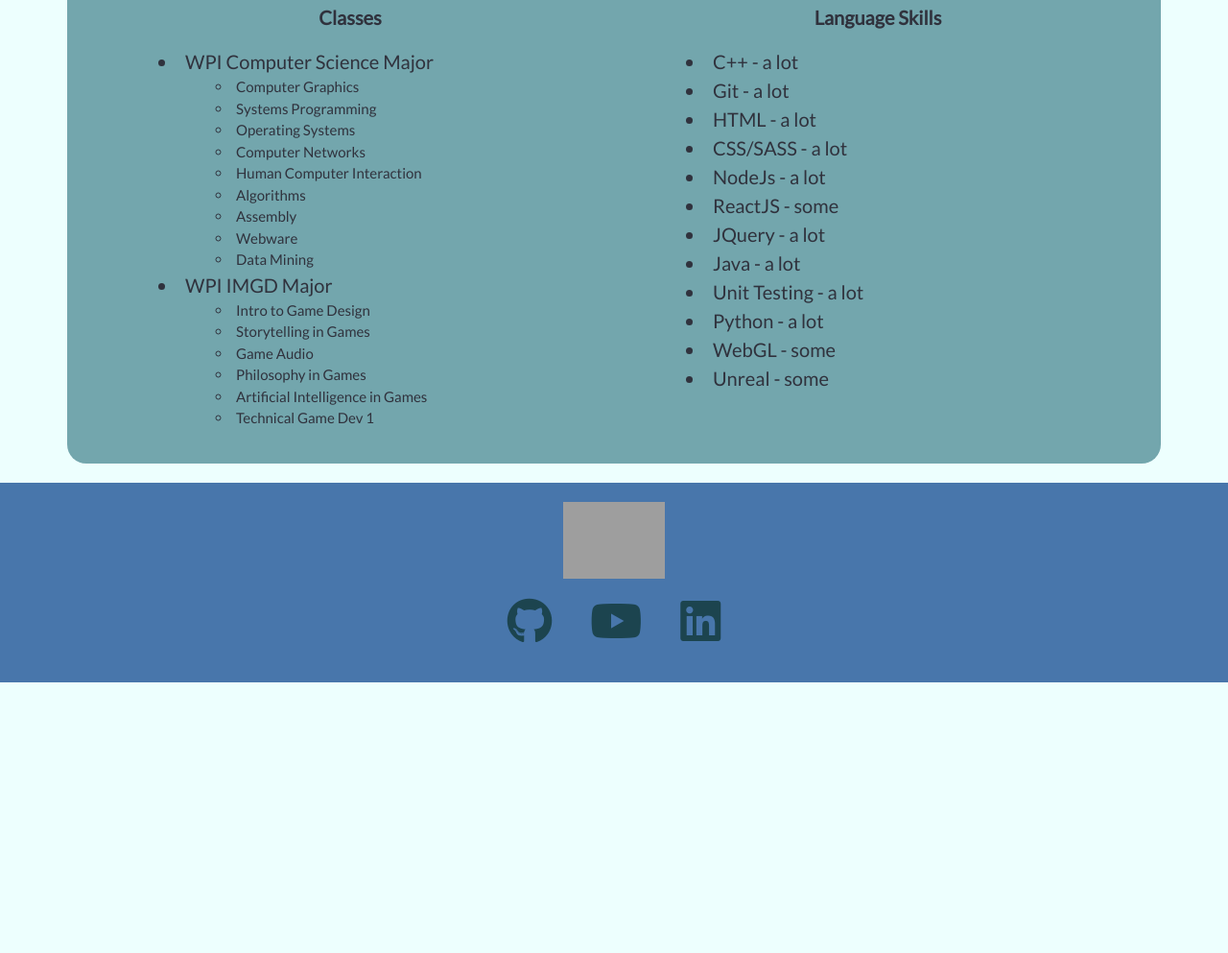
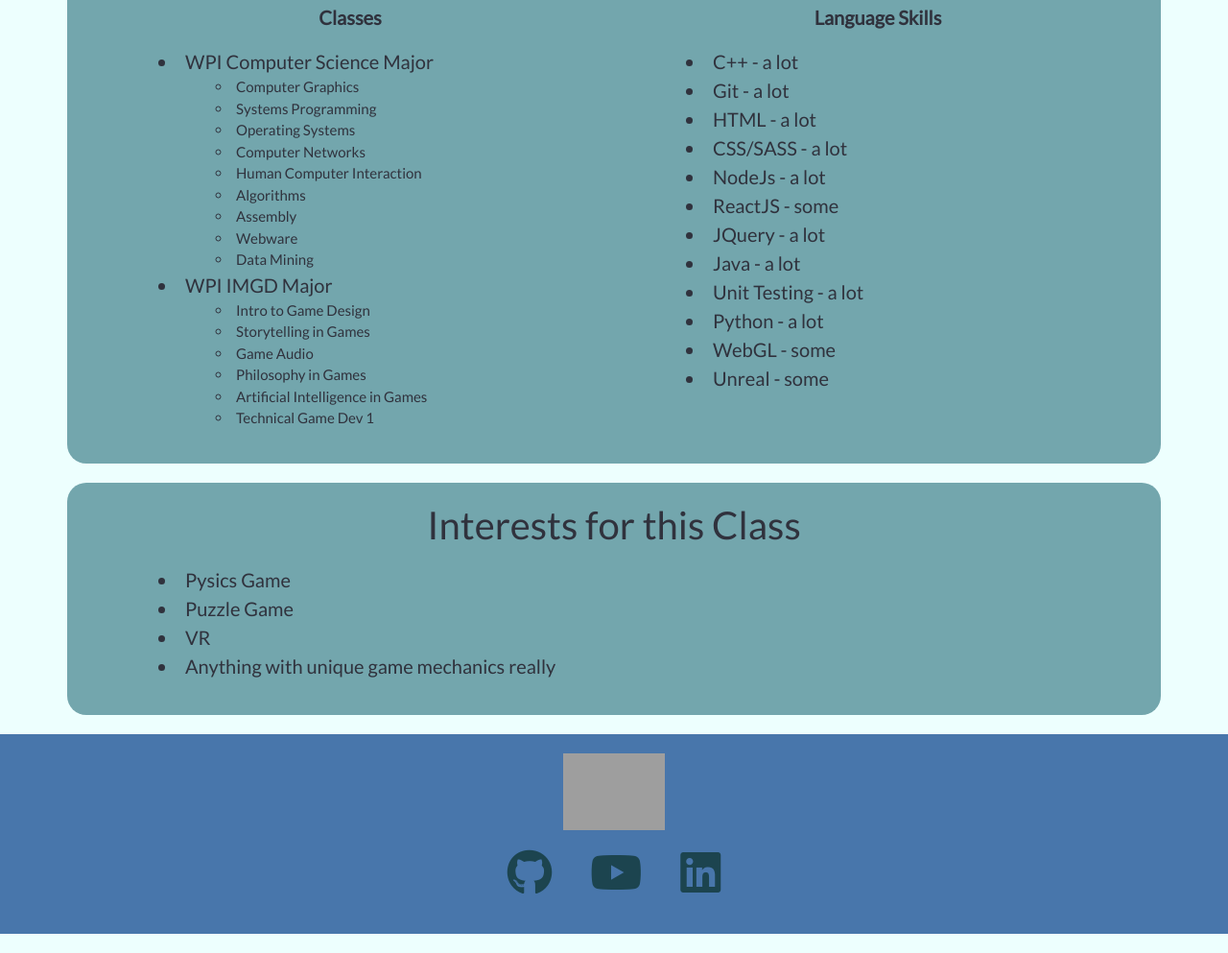
Before and after one commit to michaelbosik/imgd4000intro, a plain HTML site: page index.html in a window 1280 px wide. Shown: the part 665-1658 px from the top of the page at 96% size. Before the commit the page ends 1396 px from the top, so only its background shows below. Drawn offline with nearby package versions, Linux system fonts and the light colour scheme; grey boxes are pictures that could not be loaded.

Commit message:
added class interests

```diff
--- a/index.html
+++ b/index.html
@@ -93,6 +93,20 @@
                      </ul>
                   </div>
                </div>
+               <!--Interests for this class-->
+               <div class="row justify-content-center data">
+                  <h1 class="col-12">Interests for this Class</h1>
+                  <div class="col-12">
+                     <ul>
+                        <li>Pysics Game</li>
+                        <li>Puzzle Game</li>
+                        <li>VR</li>
+                        <li>Anything with unique game mechanics really</li>
+                     </ul>
+                  </div>
+                  <div class="col-12 col-lg-6">
+                  </div>
+               </div>
             </div>
             <div class="contact">
                <a href="https://michaelbosik.com"><img src="http://michaelbosik.github.io/website/images/brand/logo.png"></a>
```
